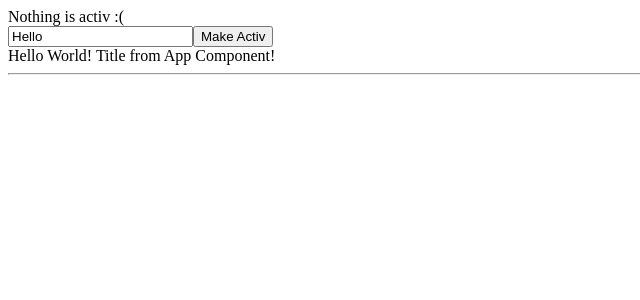
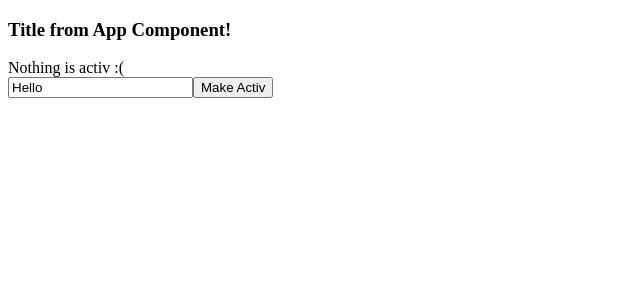
Before and after one commit to PlamenPetroww/TypeScript-and-Angular, an Angular app in the folder Components/components-demo-app/: page / in a window 1280 px wide. Shown: the top 300 px of the page, without its empty margins (0-640 px from the left). Built offline with nearby package versions, Linux system fonts and the light colour scheme.

Commit message:
make first @Input

```diff
--- a/Components/components-demo-app/src/app/app.component.html
+++ b/Components/components-demo-app/src/app/app.component.html
@@ -1,3 +1 @@
-<app-navigation />
-<div>Hello World! {{title}}</div>
-<hr />
+<app-navigation [title]="title" [activeUsers]="users"/>
--- a/Components/components-demo-app/src/app/app.component.ts
+++ b/Components/components-demo-app/src/app/app.component.ts
@@ -7,4 +7,10 @@ import { Component } from '@angular/core';
 })
 export class AppComponent {
   title = 'Title from App Component!';
+  users = [
+    { name: 'Plamen', age: 21 },
+  { name: 'Petko', age: 31 },
+  { name: 'Valq', age: 40 },
+  { name: 'Gosho', age: 26 },
+]
 }
--- a/Components/components-demo-app/src/app/navigation/navigation.component.html
+++ b/Components/components-demo-app/src/app/navigation/navigation.component.html
@@ -1,5 +1,5 @@
 <div>
-
+    <h3>{{titleFromApp}}</h3>
     <span *ngIf="isActive">
         <ul>
             <li *ngFor="let user of activeUsers">
--- a/Components/components-demo-app/src/app/navigation/navigation.component.ts
+++ b/Components/components-demo-app/src/app/navigation/navigation.component.ts
@@ -1,4 +1,4 @@
-import { Component } from '@angular/core';
+import { Component, Input} from '@angular/core';
 
 @Component({
   selector: 'app-navigation',
@@ -7,15 +7,11 @@ import { Component } from '@angular/core';
 })
 export class NavigationComponent {
 
+  @Input('title') titleFromApp: string="";
+  @Input('activeUsers') activeUsers: {name: string, age: number}[] = [];
   isActive = false;
   inputValue = 'Hello';
 
-  activeUsers = [
-    { name: 'Plamen', age: 21 },
-  { name: 'Petko', age: 31 },
-  { name: 'Valq', age: 40 },
-  { name: 'Gosho', age: 26 },
-]
 
   handleClick() {
     this.isActive = !this.isActive;
```
